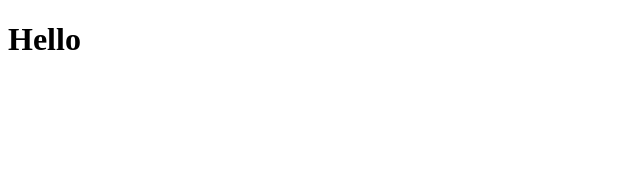
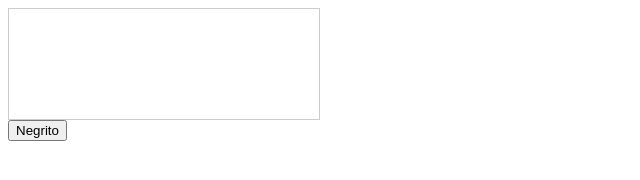
Before and after one commit to henrique03c/text_whatsapp, a plain HTML site: page index.html in a window 1280 px wide. Shown: the whole page, without its empty margins (0-640 px from the left). Drawn offline with Linux system fonts and the light colour scheme.

Commit message:
Update index.html

```diff
--- a/index.html
+++ b/index.html
@@ -3,9 +3,39 @@
 <head>
     <meta charset="UTF-8">
     <meta name="viewport" content="width=device-width, initial-scale=1.0">
-    <title>Document</title>
+    <title>Transformar Texto em Negrito</title>
+    <style>
+        div {
+            width: 300px;
+            height: 100px;
+            border: 1px solid #ccc;
+            padding: 5px;
+        }
+    </style>
 </head>
 <body>
-    <h1>Hello</h1>
+
+<div id="meuDiv" contenteditable="true"></div>
+<button onclick="aplicarNegrito()">Negrito</button>
+
+<script>
+    function aplicarNegrito() {
+        var meuDiv = document.getElementById('meuDiv');
+
+        // Verifica se há alguma seleção de texto na div
+        var selecao = window.getSelection();
+        if (selecao.rangeCount > 0) {
+            // Obtém o nó da seleção
+            var range = selecao.getRangeAt(0);
+
+            // Cria um elemento <strong> e envolve a seleção com ele
+            var strongElement = document.createElement('strong');
+            range.surroundContents(strongElement);
+        } else {
+            alert('Selecione um texto na div antes de clicar em "Negrito".');
+        }
+    }
+</script>
+
 </body>
 </html>
```
